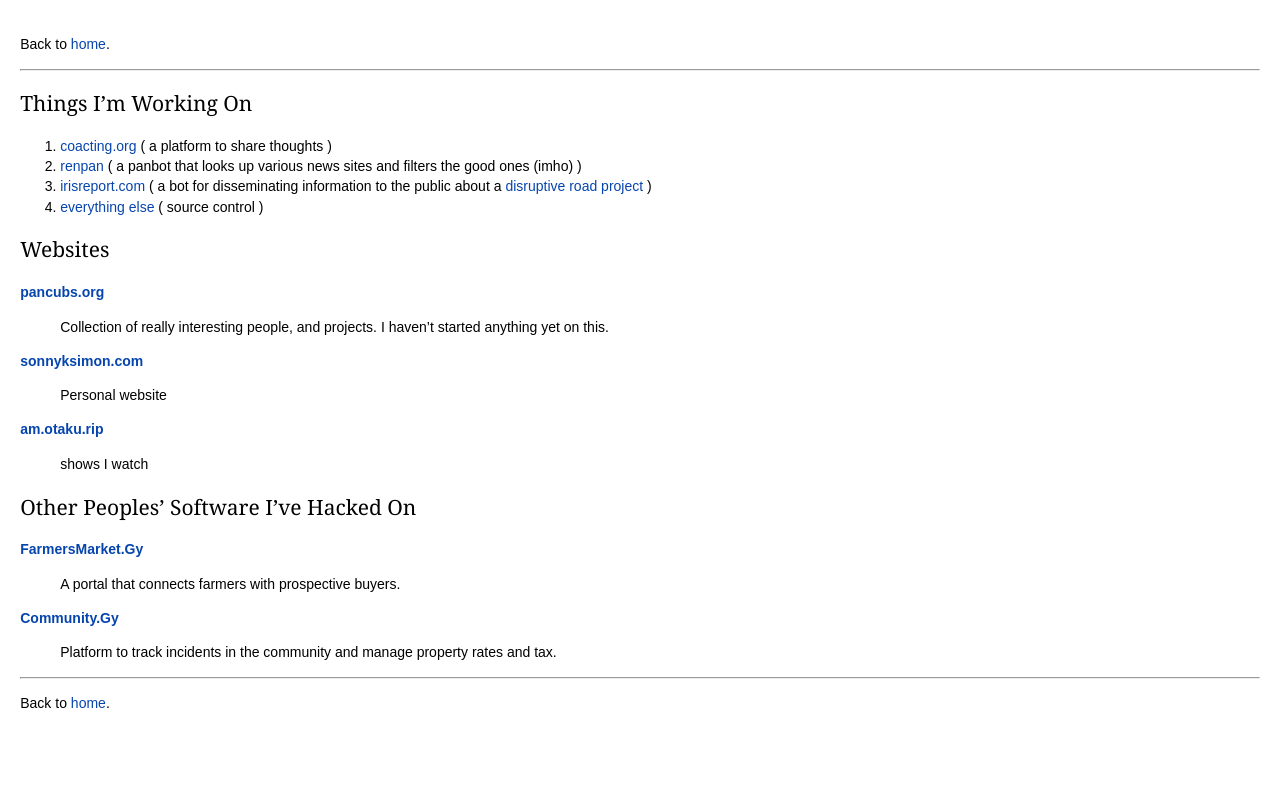
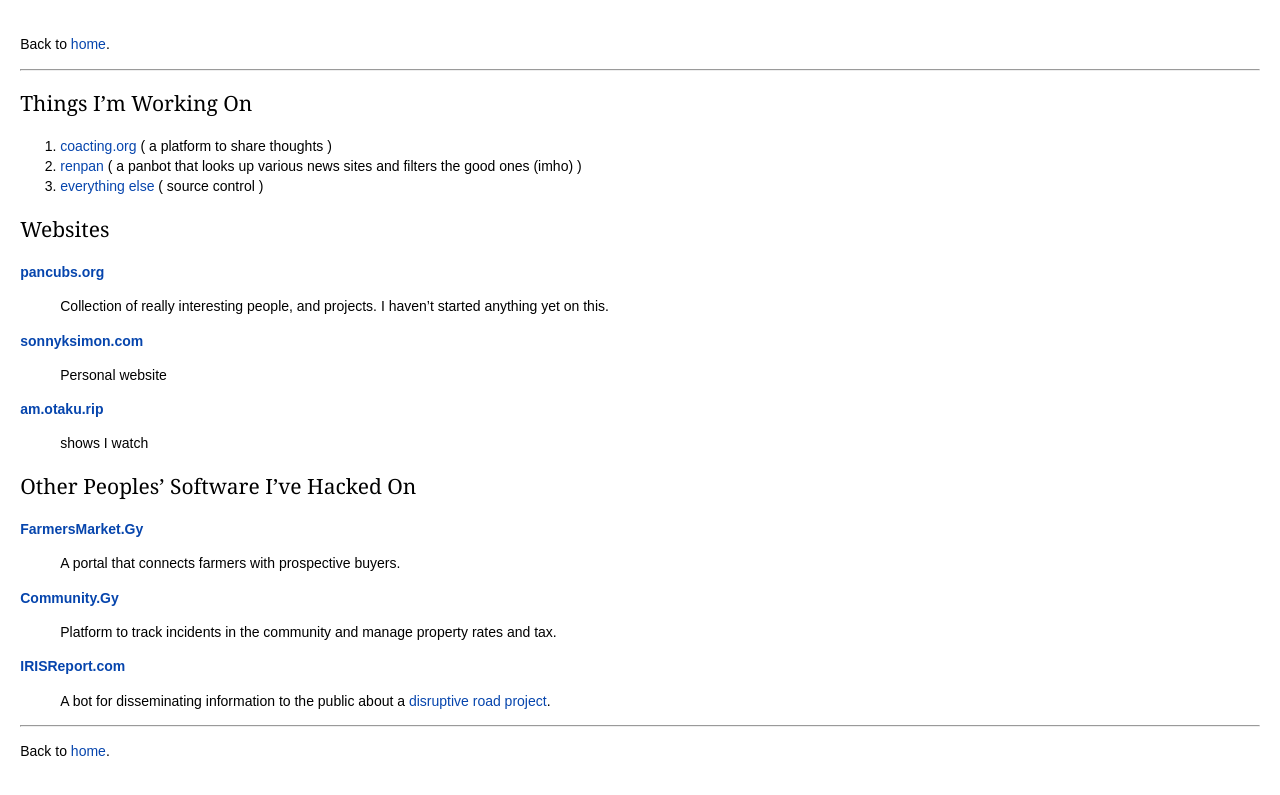
Before and after one commit to sonnyksimon/www.sonnyksimon.com, a Jekyll site: the page built from hacks.md, in a window 1280 px wide. Shown: the top 795 px of the page. Built offline with Jekyll 4.4.1, drawn with Linux system fonts in a browser that asks for light colours; some of the changed lines change nothing that is shown.

Commit message:
moving around

```diff
--- a/hacks.md
+++ b/hacks.md
@@ -17,8 +17,7 @@ Back to [home](/).
 
 1.  [coacting.org](http://coacting.org/) ( a platform to share thoughts )
 2.  [renpan](http://github.com/pancubs/renpan) ( a panbot that looks up various news sites and filters the good ones (imho) )
-3.  [irisreport.com](http://irisreport.com) ( a bot for disseminating information to the public about a [disruptive road project](http://web.archive.org/web/20190527180954/http://guyanachronicle.com/2019/04/05/sheriff-street-mandela-avenue-road-project-to-be-accelerated) )
-4.  [everything else](http://github.com/sonnyksimon) ( source control )
+3.  [everything else](http://github.com/sonnyksimon) ( source control )
 
 ## Websites
 
@@ -44,6 +43,10 @@ Back to [home](/).
 
 > Platform to track incidents in the community and manage property rates and tax.
 
+[**IRISReport.com**](http://irisreport.com)
+
+> A bot for disseminating information to the public about a [disruptive road project](http://web.archive.org/web/20190527180954/http://guyanachronicle.com/2019/04/05/sheriff-street-mandela-avenue-road-project-to-be-accelerated).
+
 <hr/>
 
 Back to [home](/).
```
